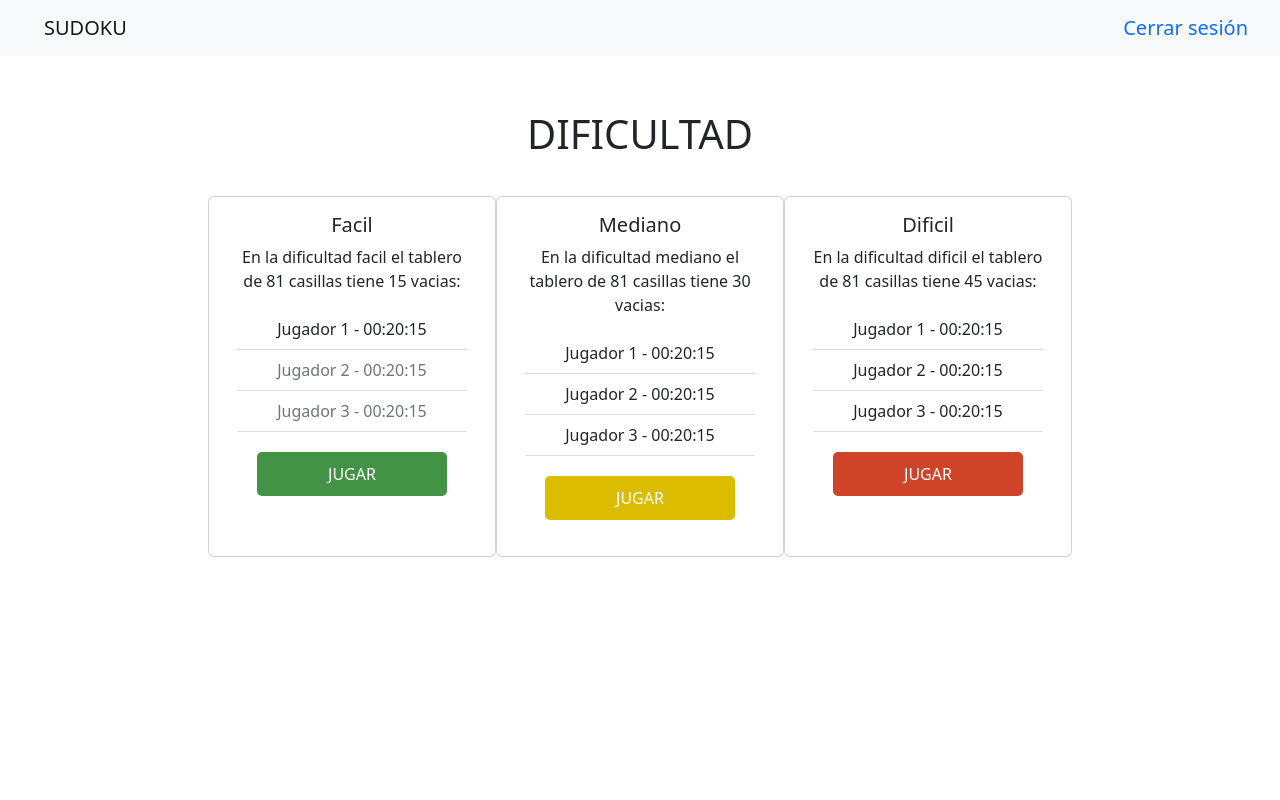
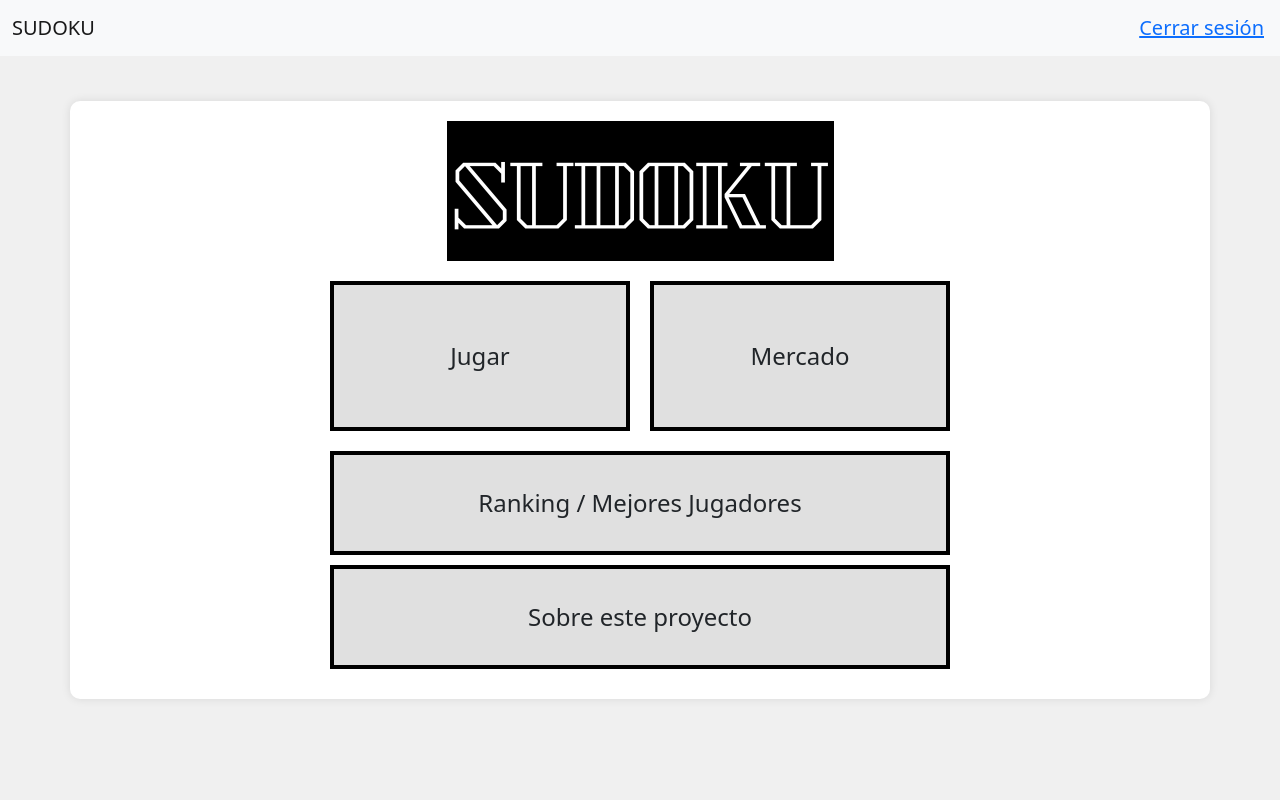
Before and after one commit to LeonardoVilte/Sudoku, a Spring app: page /thymeleaf/home in a window 1280 px wide. Run offline with Thymeleaf, Linux system fonts and the light colour scheme; the template is opened without the code that fills it, so the values that code supplies are empty; some libraries are stand-ins or nearby versions.

Commit message:
haciendo el home

```diff
--- a/src/main/webapp/WEB-INF/views/thymeleaf/home.html
+++ b/src/main/webapp/WEB-INF/views/thymeleaf/home.html
@@ -1,20 +1,12 @@
-<!DOCTYPE HTML>
+<!DOCTYPE html>
 <html lang="es" xmlns:th="http://www.thymeleaf.org">
 <head>
-  <meta charset="utf-8">
-  <meta name="viewport" content="width=device-width, initial-scale=1, shrink-to-fit=no">
-
-  <title>Taller Web I</title>
-
-  <!-- Boostrap core css -->
+    <meta charset="UTF-8">
+    <meta name="viewport" content="width=device-width, initial-scale=1.0">
+    <title>Sudoku</title>
     <link rel="stylesheet" th:href="@{/webjars/bootstrap/5.2.0/css/bootstrap.min.css}"/>
-  <!--<link href="https://cdn.jsdelivr.net/npm/bootstrap@5.0.2/dist/css/bootstrap.min.css" rel="stylesheet" integrity="sha384-EVSTQN3/azprG1Anm3QDgpJLIm9Nao0Yz1ztcQTwFspd3yD65VohhpuuCOmLASjC" crossorigin="anonymous">
--->
-  <!-- custom style -->
-  <link rel="stylesheet" th:href="@{/css/main.css}"/>
-
+    <link rel="stylesheet" th:href="@{/css/home.css}"/>
 </head>
-<body>
 <nav class="navbar navbar-expand-lg navbar-light bg-light fixed-top">
     <div class="container-fluid">
         <a class="navbar-brand" >SUDOKU</a>
@@ -22,50 +14,20 @@
     <div class="navbar-brand ml-auto">
         <a class="link-primary" th:href="@{logout}">Cerrar sesión</a>
     </div>
-
 </nav>
-<div class="image-fondo cabecera">
-  <h1 class="text-center" style="padding: 30px;">DIFICULTAD</h1>
+<body>
+<div class="container">
+    <header>
+        <img src="../../../resources/img/sudoku.png" height="140" width="387"/>
+    </header>
+    <main>
+        <div class="button-container">
+            <div class="button fade-in-left" id="botonJugar">Jugar</div>
+            <div class="button fade-in-right" id="botonMercado">Mercado</div>
         </div>
-<div class="content">
-  <div class="row justify-content-center">
-    <div class="card text-center" style="width: 18rem">
-      <div class="card-body">
-        <h5 class="card-title">Facil</h5>
-        <p class="card-text">En la dificultad facil el tablero de 81 casillas tiene 15 vacias:</p>
-        <ul class="list-group list-group-flush">
-          <a th:href="@{/jugar?user=1}" class="list-group-item">Jugador 1 - 00:20:15</a>
-          <a th:href="@{/jugar?user=2}" class="list-group-item nav-link disabled">Jugador 2 - 00:20:15</a>
-          <a th:href="@{/jugar?user=3}" class="list-group-item nav-link disabled">Jugador 3 - 00:20:15</a>
-          <a th:href="@{/jugar?dificultad=1}" class="button verde"> JUGAR </a>
-        </ul>
-      </div>
-    </div>
-    <div class="card text-center" style="width: 18rem">
-      <div class="card-body">
-        <h5 class="card-title">Mediano</h5>
-        <p class="card-text">En la dificultad mediano el tablero de 81 casillas tiene 30 vacias:</p>
-        <ul class="list-group list-group-flush">
-          <a th:href="@{/jugar?user=1}" class="list-group-item">Jugador 1 - 00:20:15</a>
-          <a th:href="@{/jugar?user=2}" class="list-group-item">Jugador 2 - 00:20:15</a>
-          <a th:href="@{/jugar?user=3}" class="list-group-item">Jugador 3 - 00:20:15</a>
-          <a th:href="@{/jugar?dificultad=2}" class="button amarillo"> JUGAR </a>
-        </ul>
-      </div>
-    </div>
-    <div class="card text-center" style="width: 18rem">
-      <div class="card-body">
-        <h5 class="card-title">Dificil</h5>
-        <p class="card-text">En la dificultad dificil el tablero de 81 casillas tiene 45 vacias:</p>
-        <ul class="list-group list-group-flush">
-          <a th:href="@{/jugar?user=1}" class="list-group-item">Jugador 1 - 00:20:15</a>
-          <a th:href="@{/jugar?user=2}" class="list-group-item">Jugador 2 - 00:20:15</a>
-          <a th:href="@{/jugar?user=3}" class="list-group-item">Jugador 3 - 00:20:15</a>
-          <a th:href="@{/jugar?dificultad=3}"  class="button rojo"> JUGAR </a>
-        </ul>
-      </div>
-    </div>
-  </div>
+        <div class="button-wide fade-in" id="botonRanking">Ranking / Mejores Jugadores</div>
+        <div class="button-wide fade-in" id="botonSobre">Sobre este proyecto</div>
+    </main>
 </div>
 </body>
 </html>
--- /dev/null
+++ b/src/main/webapp/resources/core/css/home.css
@@ -0,0 +1,115 @@
+body {
+    margin: 0;
+    display: flex;
+    justify-content: center;
+    align-items: center;
+    height: 100vh;
+    background-color: #f0f0f0;
+}
+
+.container {
+    text-align: center;
+    background-color: #fff;
+    padding: 20px;
+    border-radius: 10px;
+    box-shadow: 0 0 10px rgba(0, 0, 0, 0.1);
+}
+
+header {
+    margin-bottom: 20px;
+}
+
+h1 {
+    font-size: 48px;
+    font-family: 'Courier New', Courier, monospace;
+    margin: 0;
+}
+
+main {
+    display: flex;
+    flex-direction: column;
+    align-items: center;
+}
+
+.button-container {
+    display: flex;
+    gap: 20px;
+    margin-bottom: 20px;
+}
+
+.button, .button-wide {
+    background-color: #e0e0e0;
+    border: 4px solid #000;
+    padding: 30px;
+    font-size: 24px;
+    cursor: pointer;
+    transition: background-color 0.3s;
+    opacity: 0;
+}
+
+.button:hover, .button-wide:hover {
+    background-color: #a8a5a5;
+}
+
+.button:active, .button-wide:active {
+    background-color: #888888;
+    color: white;
+}
+
+.button {
+    width: 300px;
+    height: 150px;
+    display: flex;
+    justify-content: center;
+    align-items: center;
+    animation: fadeIn 1.5s forwards;
+}
+
+.button-wide {
+    width: 620px;
+    margin-bottom: 10px;
+    animation: fadeIn 1.5s forwards;
+}
+
+@keyframes fadeIn {
+    from {
+        opacity: 0;
+    }
+    to {
+        opacity: 1;
+    }
+}
+
+.fade-in-left {
+    animation: fadeInLeft 1.5s forwards;
+}
+
+@keyframes fadeInLeft {
+    from {
+        opacity: 0;
+        transform: translateX(-50px);
+    }
+    to {
+        opacity: 1;
+        transform: translateX(0);
+    }
+}
+
+.fade-in-right {
+    animation: fadeInRight 1.5s forwards;
+}
+
+@keyframes fadeInRight {
+    from {
+        opacity: 0;
+        transform: translateX(50px);
+    }
+    to {
+        opacity: 1;
+        transform: translateX(0);
+    }
+}
+
+.fade-in {
+    animation: fadeIn 1.5s forwards;
+}
```
Also changed, not shown: src/main/webapp/WEB-INF/views/thymeleaf/dificultad.html (added, +70 -0 lines). Lines whose indentation alone changed are shown as unchanged.
